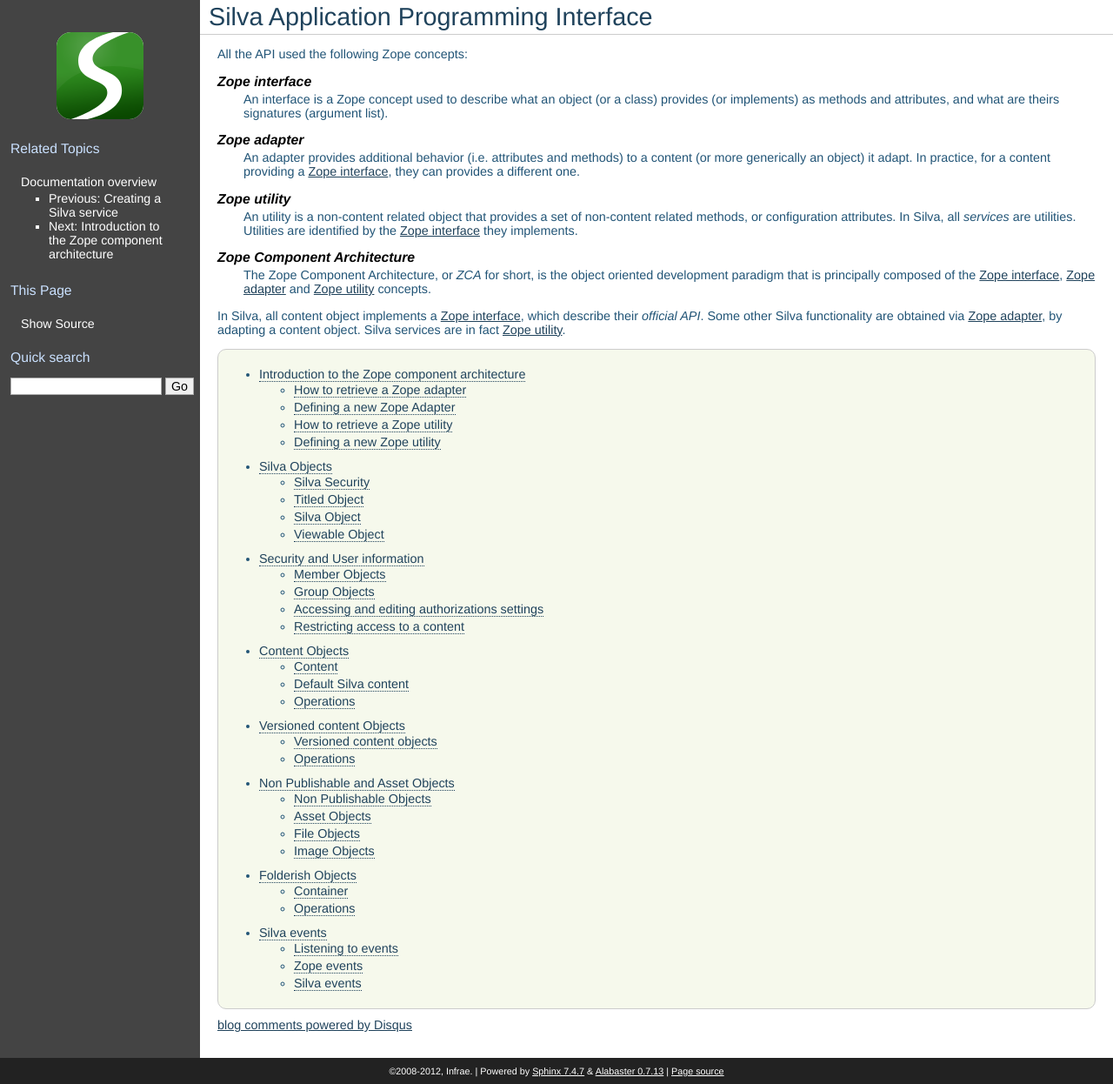
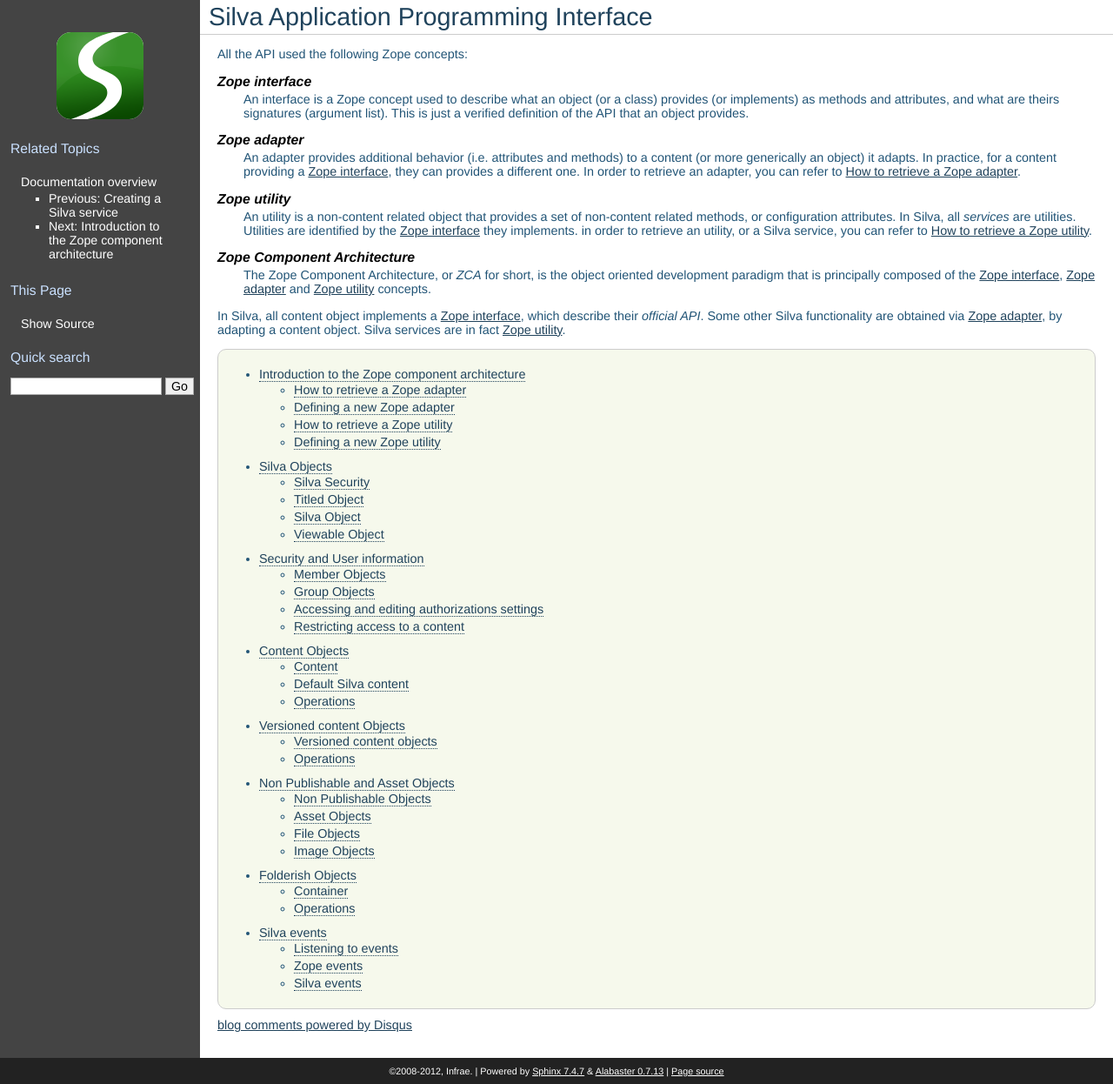
Before and after one commit to silvacms/documentation, a Sphinx documentation site: the page built from source/api/index.rst, in a window 1280 px wide. Shown: the whole page at 87% size. Built offline with Sphinx 7.4.7, drawn with Linux system fonts in a browser that asks for light colours; pages that are not in the unit, such as notebooks, are missing from menus; comment, search, counter and statistics services are not loaded.

```diff
--- a/source/api/index.rst
+++ b/source/api/index.rst
@@ -8,19 +8,24 @@ All the API used the following Zope concepts:
    *Zope interface*
      An interface is a Zope concept used to describe what an object
      (or a class) provides (or implements) as methods and attributes,
-     and what are theirs signatures (argument list).
+     and what are theirs signatures (argument list). This is just a
+     verified definition of the API that an object provides.
 
    *Zope adapter*
      An adapter provides additional behavior (i.e. attributes and
      methods) to a content (or more generically an object) it
-     adapt. In practice, for a content providing a :term:`Zope
-     interface`, they can provides a different one.
+     adapts. In practice, for a content providing a :term:`Zope
+     interface`, they can provides a different one. In order to
+     retrieve an adapter, you can refer to
+     :ref:`query-a-zope-adapter`.
 
    *Zope utility*
      An utility is a non-content related object that provides a set of
      non-content related methods, or configuration attributes. In
      Silva, all *services* are utilities. Utilities are identified by
-     the :term:`Zope interface` they implements.
+     the :term:`Zope interface` they implements. in order to retrieve
+     an utility, or a Silva service, you can refer to
+     :ref:`query-a-zope-utility`.
 
    *Zope Component Architecture*
      The Zope Component Architecture, or *ZCA* for short, is the
--- a/source/api/zca.rst
+++ b/source/api/zca.rst
@@ -7,6 +7,8 @@ a look at: http://www.muthukadan.net/docs/zca.html.
 
 .. contents::
 
+
+.. _query-a-zope-adapter:
 
 How to retrieve a Zope adapter
 ------------------------------
@@ -70,7 +72,7 @@ Like for a single adapter, if no adapter is found for the request
 ``zope.component.queryMultiAdapter``.
 
 
-Defining a new Zope Adapter
+Defining a new Zope adapter
 ---------------------------
 
 You can define a new :term:`Zope adapter` by creating a new class
@@ -81,6 +83,8 @@ you can inherit of :py:class:`grok.MultiAdapter` instead.
 
    You need to import ``grok`` from the namespace ``five``.
 
+
+.. _query-a-zope-utility:
 
 How to retrieve a Zope utility
 ------------------------------
```
Also changed, not shown: source/api/folders.rst (+40 -16 lines).
